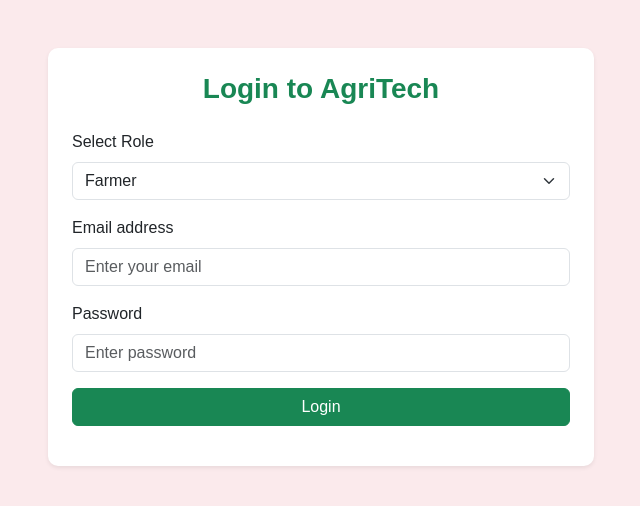
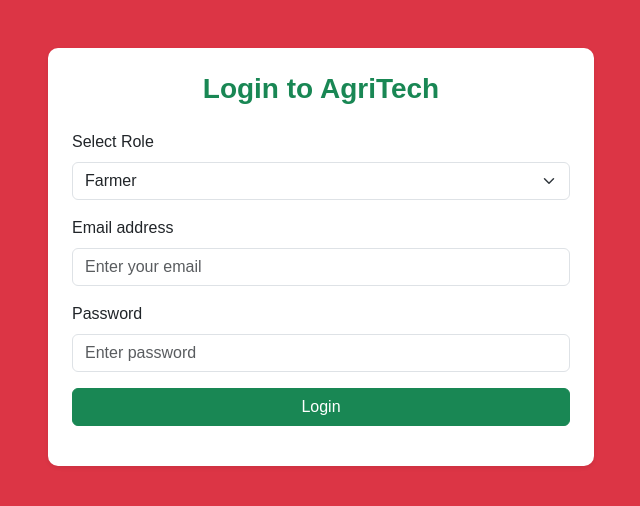
Before and after one commit to aggritech25/AGRITECH, a plain HTML site: page login.html in a window 1280 px wide. Shown: the whole page, without its empty margins (319-959 px from the left). Drawn offline with nearby package versions, Linux system fonts and the light colour scheme.

Commit message:
trail edit

```diff
--- a/login.html
+++ b/login.html
@@ -8,7 +8,7 @@
 <link href="https://cdn.jsdelivr.net/npm/bootstrap@5.3.2/dist/css/bootstrap.min.css" rel="stylesheet">
 <link rel="stylesheet" href="style.css">
 </head>
-<body class="bg-danger bg-opacity-10">
+<body class="bg-danger ">
 <section class="container py-5">
 <div class="row justify-content-center">
   <div class="col-md-6">
```
